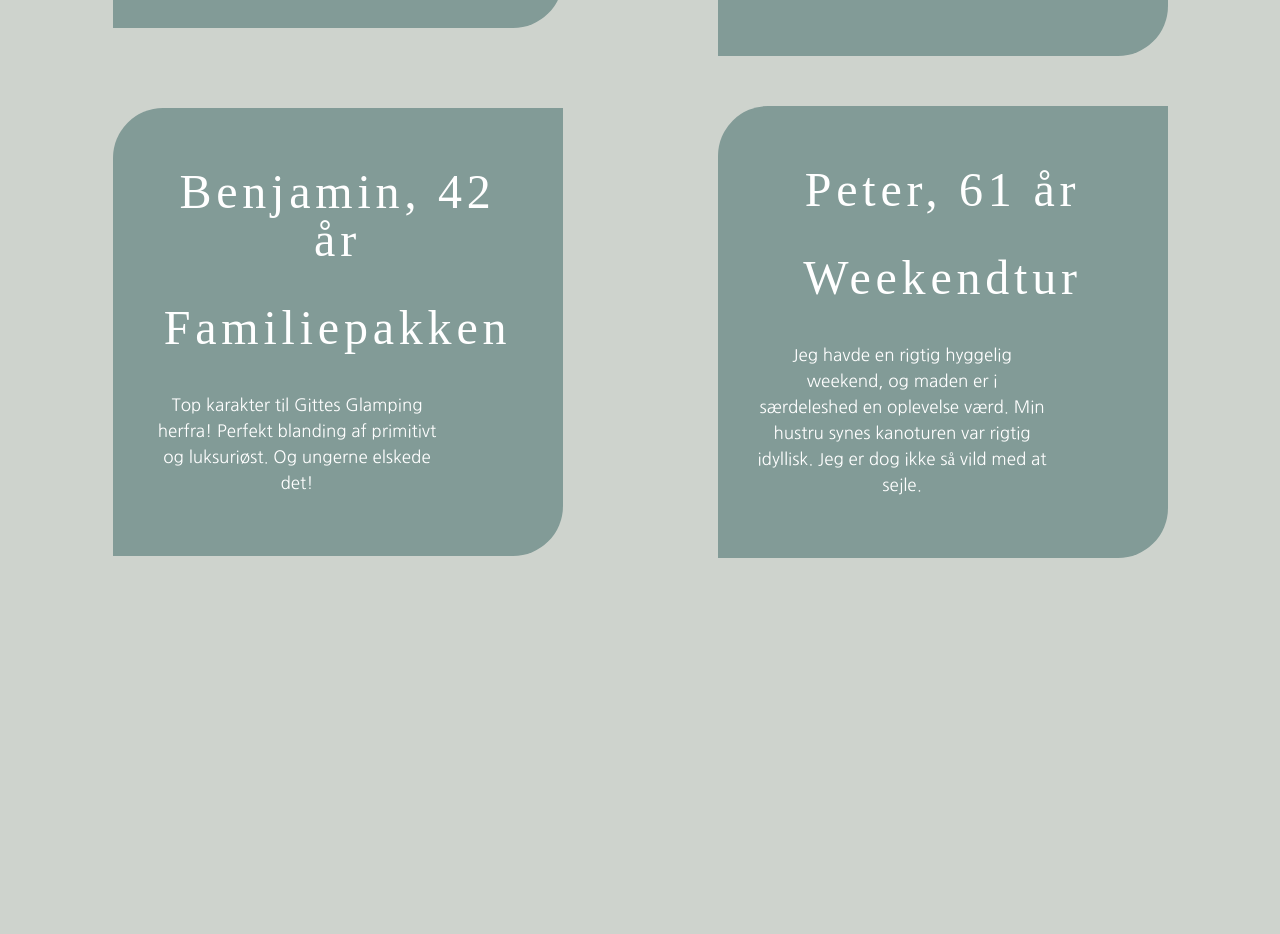
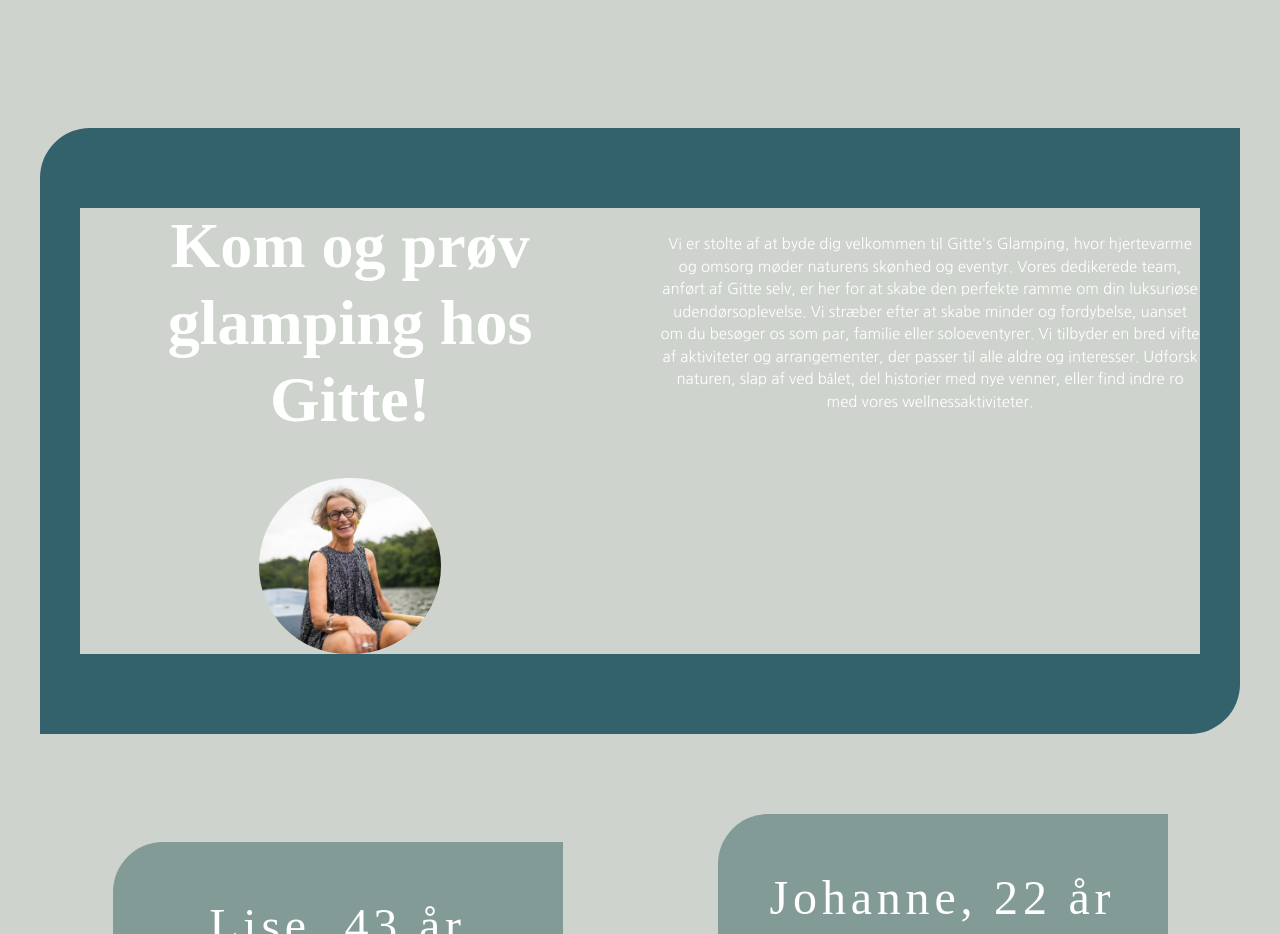
Before and after one commit to Joeyk88/Glamping, a React (Vite) app: page / in a window 1280 px wide. Shown: the part 1140-2074 px from the top of the page. Before the commit the page ends 1778 px from the top, so only its background shows below. Built offline with nearby package versions, Linux system fonts and the light colour scheme; a web font is replaced by a local one.

Commit message:
Infosection næsten Done. Manlger placering og baggrunds farve

```diff
--- a/src/App.jsx
+++ b/src/App.jsx
@@ -1,11 +1,13 @@
 import "./App.css";
 import Reviews from "./components/reviews/Reviews";
 import PageHeader from "./components/pageHeader/PageHeader";
+import InfoSection from "./components/infosection/InfoSection";
 
 function App() {
   return (
     <>
       <PageHeader />
+      <InfoSection />
       <Reviews />
     </>
   );
--- a/src/components/infosection/InfoSection.jsx
+++ b/src/components/infosection/InfoSection.jsx
@@ -0,0 +1,30 @@
+import styles from "./infosection.module.css";
+import gitteImage from "../../Gittes_Glamping_Assets/gitte.jpg";
+
+const InfoSection = () => {
+  return (
+    <section className={styles.infoSection}>
+      <div className={styles.content}>
+        <h2 className={styles.heading}>Kom og prøv glamping hos Gitte!</h2>
+
+        <h4 className={styles.description}>
+          Vi er stolte af at byde dig velkommen til Gitte's Glamping, hvor
+          hjertevarme og omsorg møder naturens skønhed og eventyr. Vores
+          dedikerede team, anført af Gitte selv, er her for at skabe den
+          perfekte ramme om din luksuriøse udendørsoplevelse. Vi stræber efter
+          at skabe minder og fordybelse, uanset om du besøger os som par,
+          familie eller soloeventyrer. Vi tilbyder en bred vifte af aktiviteter
+          og arrangementer, der passer til alle aldre og interesser. Udforsk
+          naturen, slap af ved bålet, del historier med nye venner, eller find
+          indre ro med vores wellnessaktiviteter.
+        </h4>
+
+        <div className={styles.imageContainer}>
+          <img src={gitteImage} alt="Gitte" className={styles.gitteImage} />
+        </div>
+      </div>
+    </section>
+  );
+};
+
+export default InfoSection;
--- a/src/components/infosection/infosection.module.css
+++ b/src/components/infosection/infosection.module.css
@@ -0,0 +1,114 @@
+/* Mobile First */
+.infoSection {
+  width: 390px;
+  height: 1000px;
+  margin-top: 708px;
+  opacity: 1;
+  background-color: rgba(51, 98, 108, 1);
+  border-top-left-radius: 50px;
+  border-bottom-right-radius: 50px;
+  position: relative;
+}
+
+.content {
+  position: relative;
+  width: 100%;
+  height: 100%;
+}
+
+.heading {
+  width: 323px;
+  height: 168px;
+  position: absolute;
+  top: 86px;
+  left: 33px;
+  color: rgba(255, 255, 255, 1);
+  opacity: 1;
+  margin: 0;
+  font-weight: bold;
+  line-height: 1.2;
+}
+
+.description {
+  width: 349px;
+  height: 264px;
+  position: absolute;
+  top: 267px;
+  left: 21px;
+  opacity: 1;
+  margin: 0;
+  font-weight: normal;
+  line-height: 1.5;
+  color: rgba(255, 255, 255, 1);
+}
+
+.imageContainer {
+  position: absolute;
+  top: 567px;
+  left: 105px;
+  width: 182px;
+  height: 176px;
+}
+
+.gitteImage {
+  width: 182px;
+  height: 176px;
+  opacity: 1;
+  border-radius: 100px;
+  object-fit: cover;
+}
+
+/* Tablet and larger screens */
+@media (min-width: 768px) {
+  .infoSection {
+    width: 100%;
+    max-width: 1200px;
+    margin-left: auto;
+    margin-right: auto;
+  }
+
+  .heading {
+    width: auto;
+    max-width: 600px;
+    left: 5%;
+  }
+
+  .description {
+    width: auto;
+    max-width: 700px;
+    left: 5%;
+  }
+
+  .imageContainer {
+    left: auto;
+    right: 10%;
+  }
+}
+
+/* Desktop */
+@media (min-width: 1024px) {
+  .infoSection {
+    height: auto;
+    padding: 80px 40px;
+  }
+
+  .content {
+    display: grid;
+    grid-template-columns: 1fr 1fr;
+    gap: 40px;
+    align-items: center;
+    position: static;
+  }
+
+  .heading,
+  .description {
+    position: static;
+    width: 100%;
+    height: auto;
+  }
+
+  .imageContainer {
+    position: static;
+    justify-self: center;
+  }
+}
--- a/src/components/pageHeader/pageHeader.module.css
+++ b/src/components/pageHeader/pageHeader.module.css
@@ -2,6 +2,7 @@
 .pageheader {
   position: relative;
   width: 100%;
+  margin-top: 0;
   min-height: 100vh;
   display: flex;
   align-items: flex-start;
```
